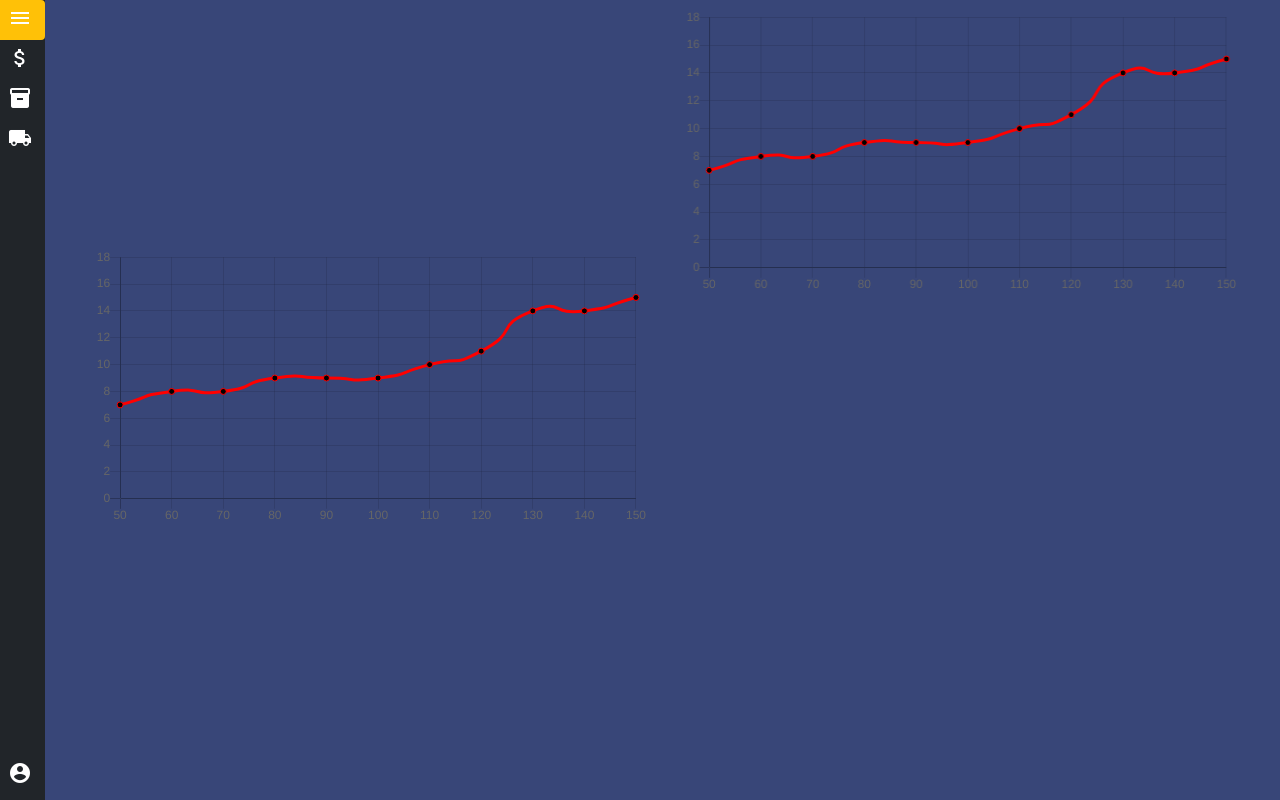
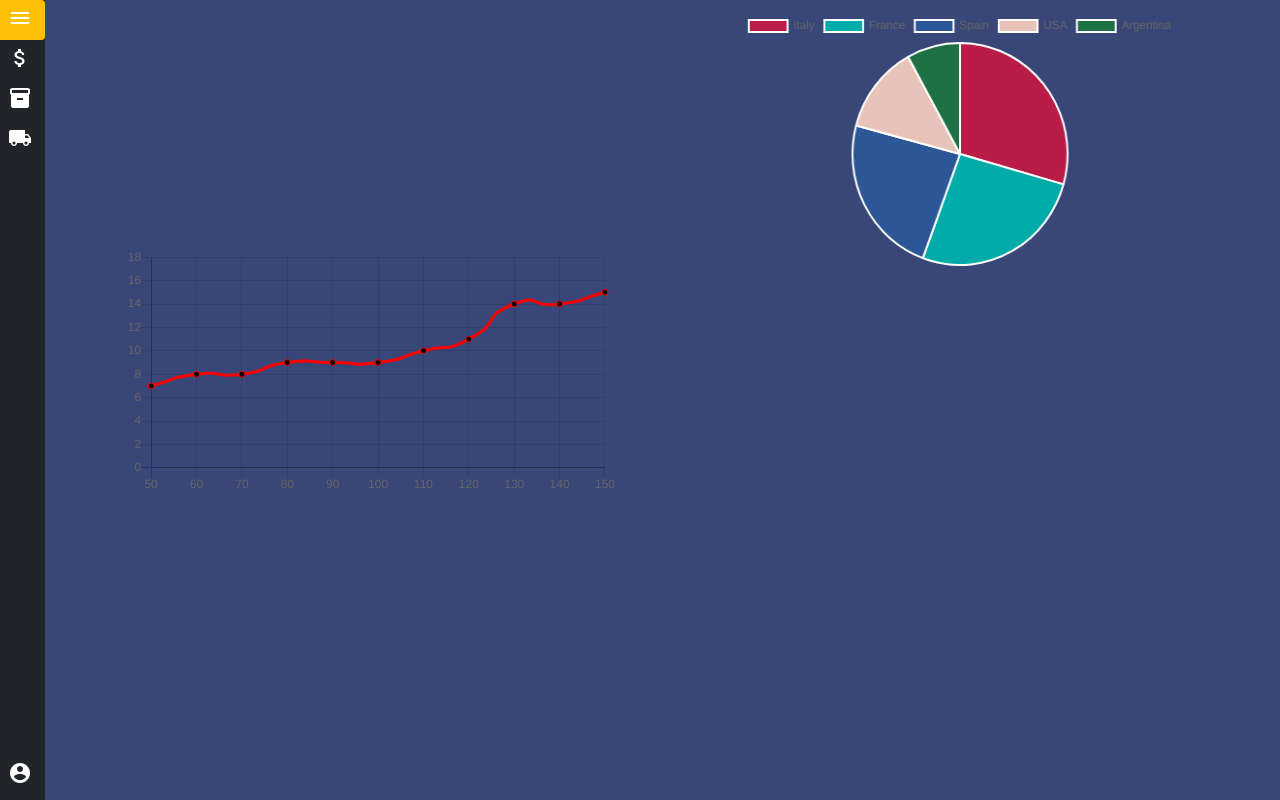
Before and after one commit to SK386/Stockficiency, a PHP site: page /testes_html/side_bar.html in a window 1280 px wide. Run offline with PHP 8.4, Linux system fonts and the light colour scheme.

Commit message:
alterações básicas

```diff
--- a/web/testes_html/Script.js
+++ b/web/testes_html/Script.js
@@ -48,8 +48,7 @@ new Chart(Option, {
   },
   options: {
     title: {
-      display: true,
-      text: "World Wide Wine Production 2018"
+      display: false,
     }
   }
 });
@@ -60,9 +59,6 @@ lineGraf("graf1");
 
 pieGraf("graf2");
 
-lineGraf("graf3");
-
-lineGraf("graf4");
 
 
 var popoverTriggerList = [].slice.call(document.querySelectorAll('[data-bs-toggle="popover"]'))
--- a/web/testes_html/side_bar.html
+++ b/web/testes_html/side_bar.html
@@ -112,7 +112,7 @@
 
 
 	 <div class="graf" style="width:50%;height:45%; padding:10px; position: fixed; right:0; top:0 ">
-	 	<canvas id="graf4"></canvas>
+	 	<canvas id="graf2"></canvas>
 	 </div>
 
 	</div>
--- a/web/testes_html/style.css
+++ b/web/testes_html/style.css
@@ -80,6 +80,6 @@ li a:hover:not(.active) {
 canvas{
 
 	width:100%;
-	max-width:90%;
+	max-width:80%;
 	margin:auto
 }
```
